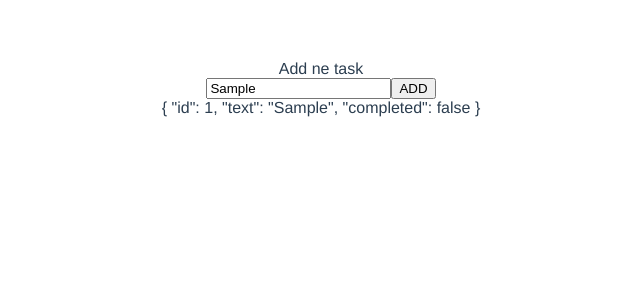
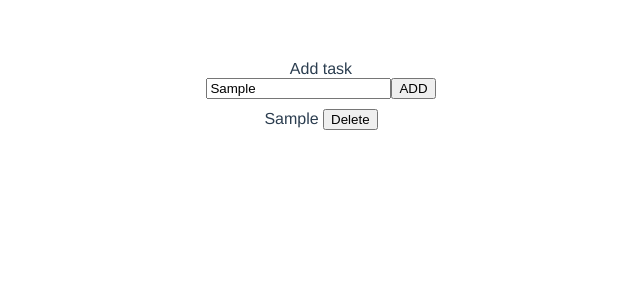
Before and after one commit to marek1990kaminski/vue-ts-todo-composition, a Vue app: page / in a window 1280 px wide. Both pictures are taken after typing "Sample" into the empty fields and a click on the input "ADD". Shown: the top 300 px of the page, without its empty margins (319-959 px from the left). Built offline with nearby package versions, Linux system fonts and the light colour scheme.

Commit message:
Kinda works

```diff
--- a/src/App.vue
+++ b/src/App.vue
@@ -1,7 +1,11 @@
 <template>
   <div>
+
+    <div style="margin-bottom: 10px">
+      <TaskCreator :onCreate="onTodoCreated"/>
+    </div>
+
     <div>
-      <TaskCreator :onCreate="onTodoCreated"/>
       <TaskList
           :todos="todos"
           :changed="onTodoChanged"
@@ -12,8 +16,8 @@
 </template>
 
 <script lang="ts">
-import { defineComponent } from 'vue';
-import { useTodos } from '@/composables/useTodos';
+import {defineComponent} from 'vue';
+import {useTodos} from '@/hooks/useTodos';
 import TaskList from '@/components/TaskList.vue';
 import TaskCreator from '@/components/TaskCreator.vue';
 
--- a/src/components/TaskCreator.vue
+++ b/src/components/TaskCreator.vue
@@ -1,7 +1,7 @@
 <template>
 
   <form @submit.prevent="onSubmit">
-    <div>Add ne task</div>
+    <div>Add task</div>
     <input type="text" @input="onchange($event)" v-model="todoText">
     <input type="submit" value="ADD"/>
   </form>
@@ -12,7 +12,7 @@
 
 import loggerFactory, {Logger} from '@/utils/logger';
 import {PropType, ref} from 'vue';
-import {UseTodos} from '@/composables/useTodos';
+import {UseTodos} from '@/hooks/useTodos';
 
 const logger: Logger = loggerFactory.create('TaskCreator');
 
--- a/src/components/TaskList.vue
+++ b/src/components/TaskList.vue
@@ -1,13 +1,14 @@
 <template>
   <div v-for="(todo) in todos" :key="todo.id">
-    {{ todo }}
+    {{ todo.text }}
+    <button @click="getOnDelete(todo.id)">Delete</button>
   </div>
 </template>
 
 <script lang="ts">
 
 import loggerFactory, {Logger} from '@/utils/logger';
-import {Todo, UseTodos} from '@/composables/useTodos';
+import {Todo, UseTodos} from '@/hooks/useTodos';
 import {PropType} from 'vue';
 
 const logger: Logger = loggerFactory.create('TaskList');
@@ -29,8 +30,16 @@ export default {
     }
   },
   setup(props:any) {
+
     logger.debug('piard');
-    return {};
+
+    const getOnDelete = (id: Todo['id']) => {
+      props.deleted(id);
+    };
+
+    return {
+      getOnDelete
+    };
   }
 
 };
```
Also changed, not shown: .eslintrc.js, src/hooks/useLocalStorage.ts (renamed from src/composables/useLocalStorage.ts), src/hooks/useTodos.ts (renamed from src/composables/useTodos.ts).
